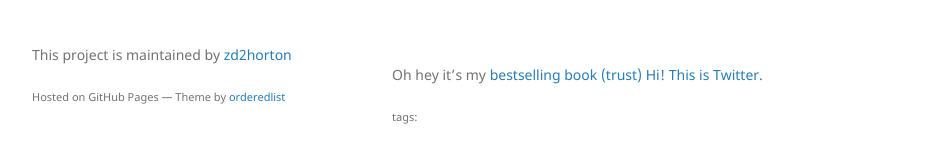
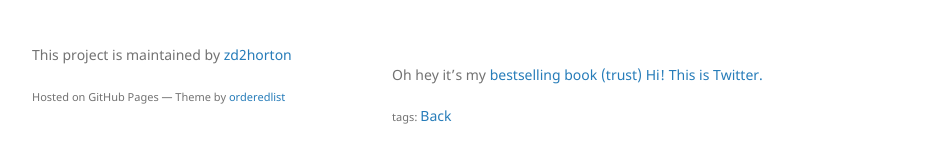
Before and after one commit to zd2horton/zd2hortontest.github.io, a Jekyll site: the page built from _posts/2024-07-04-TesterProject.md, in a window 1280 px wide and 900 px high, scrolled down 539 px. Shown: the part 724-887 px from the top of the window, without its empty margins (178-1126 px from the left). Built offline with Jekyll 4.4.1, drawn with Linux system fonts in a browser that asks for light colours.

Commit message:
Back Button for Project Page

```diff
--- a/_layouts/projectpage.html
+++ b/_layouts/projectpage.html
@@ -11,3 +11,8 @@ layout: default
 {% if page.tags %}
   <small>tags: <em>{{ page.tags | join: "</em> - <em>" }}</em></small>
 {% endif %}
+
+
+<a class="btn zoombtn" href="{{ site.url }}">
+    Back
+</a>
```
